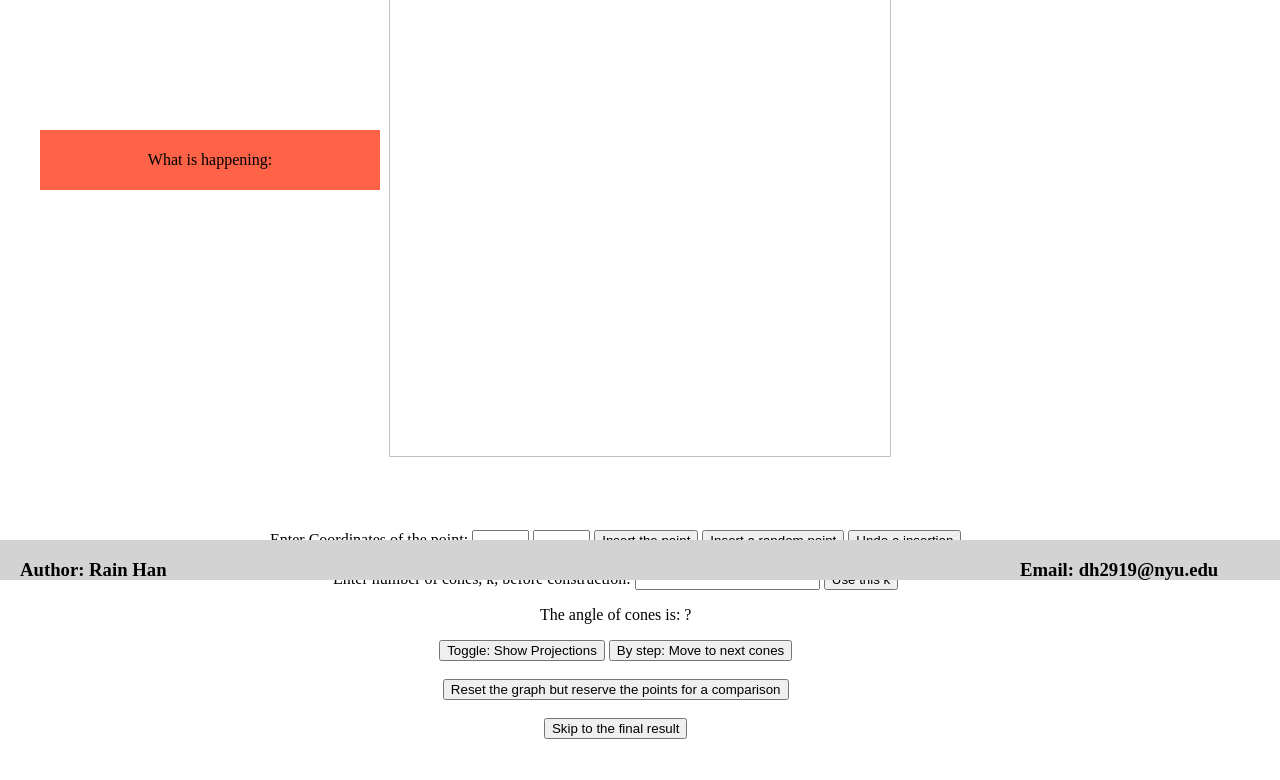
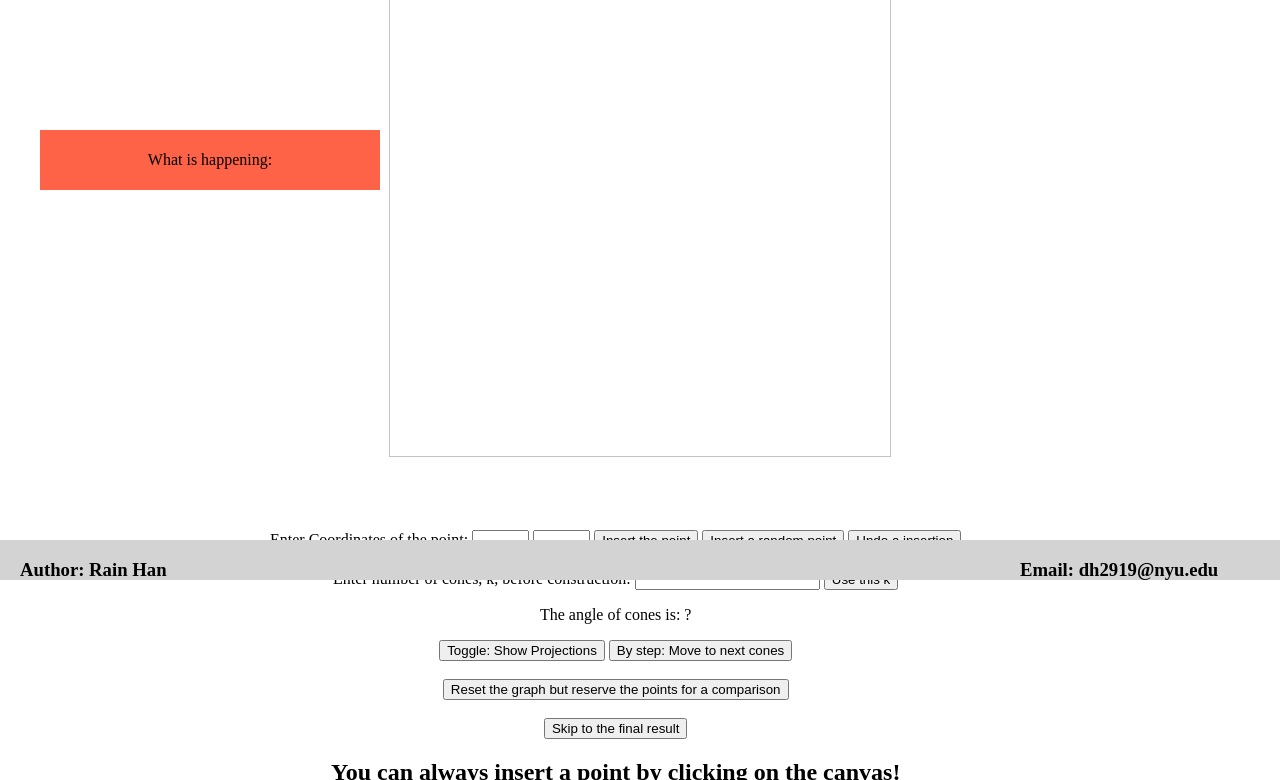
Before and after one commit to HanDarkRain/Theta-Graph-Constuction-Visualization, a plain HTML site: page index.html in a window 1280 px wide. Shown: the part 220-1000 px from the top of the page. Drawn offline with Linux system fonts and the light colour scheme.

Commit message:
Final version 1.2
Just added a instruction

```diff
--- a/index.html
+++ b/index.html
@@ -59,7 +59,8 @@
         <br />
         <br />
         <button id ="seeResult" type="button" onclick="seeResult()">Skip to the final result</button>
-
+        <br />
+        <h2>You can always insert a point by clicking on the canvas!</h2>
     </div>
 
     <div style="position:fixed; bottom:0%; width:100%; height:5%;background-color:LightGray;">
```
